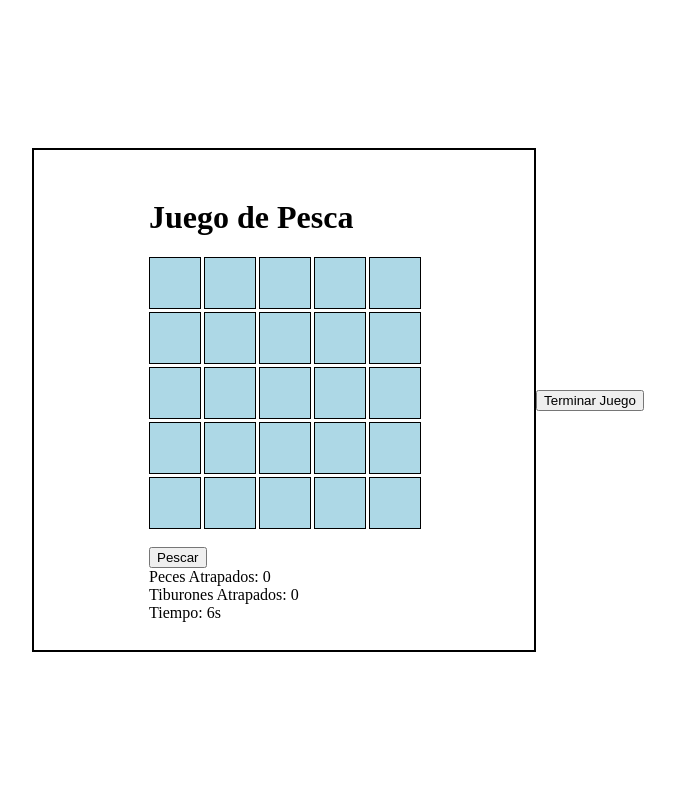
After one commit to RudyReyes28/cadena_alimenticia, a PHP site: page /app/vista/html/juego_consumidores.php in a window 1280 px wide. The commit adds this page. Shown: the whole page, without its empty margins (302-977 px from the left). Run offline with PHP 8.4, Linux system fonts and the light colour scheme.

Commit message:
minijuego consumidores

```diff
--- /dev/null
+++ b/app/vista/html/juego_consumidores.php
@@ -0,0 +1,41 @@
+<!DOCTYPE html>
+<html lang="es">
+<head>
+    <meta charset="UTF-8">
+    <meta name="viewport" content="width=device-width, initial-scale=1.0">
+    <title>Juego de Pesca</title>
+    <link rel="stylesheet" href="../../../public/css/consumidores.css">
+</head>
+<body>
+
+
+    <div class="contenedor-centro">
+        <div class="contenedor">
+
+            <h1>Juego de Pesca</h1>
+            <div id="mapa-pesca">
+                <!-- La cuadrícula del mapa se genera dinámicamente -->
+            </div>
+            <button id="boton-pescar">Pescar</button>
+            <div id="resultado"></div>
+            <div id="puntos">Peces Atrapados: 0</div>
+            <div id="tibA">Tiburones Atrapados: 0</div>
+            <div id="tempo">Tiempo: 0</div>
+
+        </div>
+
+    </div>
+
+    <form method="post" action="../../controlador/TerminarJuegoConsumidor.php">
+                <input type="hidden" name="peces" id="peces">
+                <input type="hidden" name="tiburones" id="tiburones">
+                <input type="hidden" name="tiempo" id="tiempo">
+                <input type="hidden" name="nombre" id="nombre">
+                <button type="submit" id="terminar-juego">Terminar Juego</button>
+     </form>
+
+
+
+    <script src="../../../public/js/animacionConsumidor.js"></script>
+</body>
+</html>
--- a/app/vista/html/juego_productores.html
+++ b/app/vista/html/juego_productores.html
@@ -14,6 +14,7 @@
             <div class="planta"></div>
             <div class="score">0</div>
             <div class="soles">0</div>
+            <div class="temp">0</div>
         </div>
         <div class="game-over">GAME OVER</div>
     </div>
--- /dev/null
+++ b/public/css/consumidores.css
@@ -0,0 +1,106 @@
+#mapa-pesca {
+    display: grid;
+    grid-template-columns: repeat(5, 50px);
+    grid-template-rows: repeat(5, 50px);
+    gap: 5px;
+    margin-bottom: 20px;
+}
+
+.celda {
+    width: 50px;
+    height: 50px;
+    background-color: lightblue;
+    border: 1px solid #000;
+    display: flex;
+    align-items: center;
+    justify-content: center;
+    cursor: pointer;
+}
+
+.celda.seleccionada {
+    background-color: yellow;
+}
+
+
+.celda.aparicion{
+    background-color: red;
+}
+
+.celda.pez{
+    width: 50px;
+    height: 50px;
+
+
+    background: url('../../public/imagenes/imagen_pez.png');
+    background-size:contain;
+
+}
+
+.celda.tiburon{
+    width: 50px;
+    height: 50px;
+
+
+    background: url('../../public/imagenes/tiburon.png');
+    background-size:contain;
+}
+/*
+
+#espaciojuego {
+    width: 500px;
+    height: 500px;
+    left: 100px;
+    margin: 100px auto;
+    display: flex;
+    align-items: center;
+    justify-content: center;
+    position: relative;
+    overflow: hidden;
+    border: 2px solid #000;
+}
+
+.contenedor {
+    width: 100%;
+    height: 100%;
+    display: flex;
+    flex-direction: column;
+    align-items: center;
+    justify-content: center;
+    position: relative;
+    overflow: hidden;
+}*/
+
+body, html {
+    height: 100%;
+    margin: 0;
+    display: flex;
+    justify-content: center;
+    align-items: center;
+}
+
+.contenedor-centro {
+    width: 500px;
+    height: 500px;
+    display: flex;
+    justify-content: center;
+    align-items: center;
+    border: 2px solid #000; /* Borde para ver el contenedor */
+}
+
+.contenido {
+    display: flex;
+    justify-content: center;
+    align-items: center;
+    text-align: center; /* Centrar texto dentro del contenido */
+}
+
+.temp{
+    width: 100px;
+    position: absolute;
+
+    color: red;
+    font-family: Verdana;
+    font-size: 12px;
+    font-weight: bold;
+    text-align: right;
+}
--- /dev/null
+++ b/public/js/animacionConsumidor.js
@@ -0,0 +1,170 @@
+const filas = 5; // Número de filas en el mapa de pesca
+        const columnas = 5; // Número de columnas en el mapa de pesca
+        let posicionSeleccionada = null;
+        let puntos = 0;
+        let tiburonesAtrap = 0;
+
+        // Generar el mapa de pesca
+        const mapa = document.getElementById('mapa-pesca');
+        for (let i = 0; i < filas; i++) {
+            for (let j = 0; j < columnas; j++) {
+                const celda = document.createElement('div');
+                celda.classList.add('celda');
+                celda.dataset.fila = i;
+                celda.dataset.columna = j;
+                celda.addEventListener('click', seleccionarPosicion);
+                mapa.appendChild(celda);
+            }
+        }
+
+        function seleccionarPosicion(evento) {
+            // Limpiar la selección anterior
+            if (posicionSeleccionada) {
+                posicionSeleccionada.classList.remove('seleccionada');
+            }
+            // Marcar la nueva celda seleccionada
+            posicionSeleccionada = evento.target;
+            posicionSeleccionada.classList.add('seleccionada');
+        }
+
+        document.getElementById('boton-pescar').addEventListener('click', pescar);
+
+
+            function pescar() {
+                if (!posicionSeleccionada) {
+                    alert('Por favor, selecciona una posición para pescar.');
+                    return;
+                }
+
+                // Generar una posición aleatoria para el pez
+                const filaAleatoria = Math.floor(Math.random() * filas);
+                const columnaAleatoria = Math.floor(Math.random() * columnas);
+
+                const filaAleatoria1 = Math.floor(Math.random() * filas);
+                const columnaAleatoria1 = Math.floor(Math.random() * columnas);
+
+                const filaAleatoria2 = Math.floor(Math.random() * filas);
+                const columnaAleatoria2 = Math.floor(Math.random() * columnas);
+
+                const filaAleatoria3 = Math.floor(Math.random() * filas);
+                const columnaAleatoria3 = Math.floor(Math.random() * columnas);
+
+                const pezMalo1 = Math.random() < 0.4; // 20% de probabilidad de pez malo
+                const pezMalo2 = Math.random() < 0.4;
+                const pezMalo3 = Math.random() < 0.3;
+                // Obtener la celda aleatoria
+                const celdaAleatoria = mapa.querySelector(`[data-fila='${filaAleatoria}'][data-columna='${columnaAleatoria}']`);
+                const celdaAleatoria1 = mapa.querySelector(`[data-fila='${filaAleatoria1}'][data-columna='${columnaAleatoria1}']`);
+                const celdaAleatoria2 = mapa.querySelector(`[data-fila='${filaAleatoria2}'][data-columna='${columnaAleatoria2}']`);
+                const celdaAleatoria3 = mapa.querySelector(`[data-fila='${filaAleatoria3}'][data-columna='${columnaAleatoria3}']`);
+
+                // Mostrar la imagen del pez o tiburón en la celda correspondiente
+                if (pezMalo1) {
+                    celdaAleatoria.classList.add('tiburon');
+                } else {
+                    celdaAleatoria.classList.add('pez');
+                }
+
+                if (pezMalo2) {
+                    celdaAleatoria1.classList.add('tiburon');
+                } else {
+                    celdaAleatoria1.classList.add('pez');
+                }
+
+                if (pezMalo3) {
+                    celdaAleatoria2.classList.add('tiburon');
+                } else {
+                    celdaAleatoria2.classList.add('pez');
+                }
+
+                celdaAleatoria3.classList.add('pez');
+
+
+
+
+                // Mostrar el resultado y actualizar puntos
+                const resultado = document.getElementById('resultado');
+                if (posicionSeleccionada.dataset.fila == filaAleatoria &&
+                    posicionSeleccionada.dataset.columna == columnaAleatoria) {
+                    if (pezMalo1) {
+                        resultado.innerText = '¡Oh no! Pescaste un tiburon. ¡Perdiste!';
+                        tiburonesAtrap++;
+                        //reiniciarJuego();
+                    } else {
+                        resultado.innerText = '¡Felicidades! Pescaste un buen pez.';
+                        puntos++;
+                    }
+                }else if (posicionSeleccionada.dataset.fila == filaAleatoria1 &&
+                    posicionSeleccionada.dataset.columna == columnaAleatoria1) {
+                    if (pezMalo2) {
+                        resultado.innerText = '¡Oh no! Pescaste un tiburon. ¡Perdiste!';
+                        tiburonesAtrap++;
+                        //reiniciarJuego();
+                    } else {
+                        resultado.innerText = '¡Felicidades! Pescaste un buen pez.';
+                        puntos++;
+                    }
+                } else if (posicionSeleccionada.dataset.fila == filaAleatoria2 &&
+                    posicionSeleccionada.dataset.columna == columnaAleatoria2) {
+                    if (pezMalo3) {
+                        resultado.innerText = '¡Oh no! Pescaste un tiburon. ¡Perdiste!';
+                        tiburonesAtrap++;
+                        //reiniciarJuego();
+                    } else {
+                        resultado.innerText = '¡Felicidades! Pescaste un buen pez.';
+                        puntos++;
+                    }
+                } else if (posicionSeleccionada.dataset.fila == filaAleatoria3 &&
+                    posicionSeleccionada.dataset.columna == columnaAleatoria3) {
+                        resultado.innerText = '¡Felicidades! Pescaste un buen pez.';
+                        puntos++;
+                    }else {
+                        resultado.innerText = 'No pescaste nada. Inténtalo de nuevo.';
+                    }
+
+
+                document.getElementById('puntos').innerText = 'Peces Atrapados: ' + puntos;
+                document.getElementById('tibA').innerText = 'Tiburones Atrapados: ' + tiburonesAtrap;
+
+                // Remover la imagen del pez o tiburón después de 2 segundos
+                setTimeout(() => {
+                    celdaAleatoria.classList.remove('pez','tiburon');
+                    celdaAleatoria1.classList.remove('pez','tiburon');
+                    celdaAleatoria2.classList.remove('pez','tiburon');
+                    celdaAleatoria3.classList.remove('pez','tiburon');
+                }, 2000);
+            }
+
+
+
+            let tiempo = 0;
+            let intervalo;
+
+            function iniciarTemporizador() {
+                tiempo = 0;
+                clearInterval(intervalo); // Reinicia el intervalo si ya estaba corriendo
+                intervalo = setInterval(function() {
+                    tiempo++;
+                    document.getElementById('tempo').innerText = 'Tiempo: ' + tiempo + 's';
+                }, 1000);
+            }
+
+            function detenerTemporizador() {
+                clearInterval(intervalo);
+            }
+
+            function reiniciarJuego() {
+                detenerTemporizador(); // Detiene el temporizador al perder
+                iniciarTemporizador(); // Inicia el temporizador de nuevo
+                // Otras lógicas de reinicio de juego, como restablecer puntos, limpiar celdas, etc.
+            }
+
+            iniciarTemporizador();
+
+            document.getElementById('terminar-juego').addEventListener('click', function(event) {
+                document.getElementById('peces').value = puntos; // Asigna la cantidad de peces atrapados
+                document.getElementById('tiburones').value = tiburonesAtrap; // Asigna la cantidad de tiburones atrapados
+                document.getElementById('tiempo').value = tiempo; // Asigna el tiempo jugado
+                const urlParams = new URLSearchParams(window.location.search);
+                document.getElementById('nombre').value = urlParams.get('usuario'); // Captura el nombre desde la URL
+            });
```
Also changed, not shown: app/controlador/TerminarJuegoConsumidor.php (added, +18 -0 lines), app/controlador/juego.php (added, +28 -0 lines), app/vista/index.php (added, +36 -0 lines), public/css/productores.css (+16 -0 lines), public/js/animacionProductor.js (+61 -43 lines), public/imagenes/imagen_pez.png (added), public/imagenes/tiburon.png (added).
